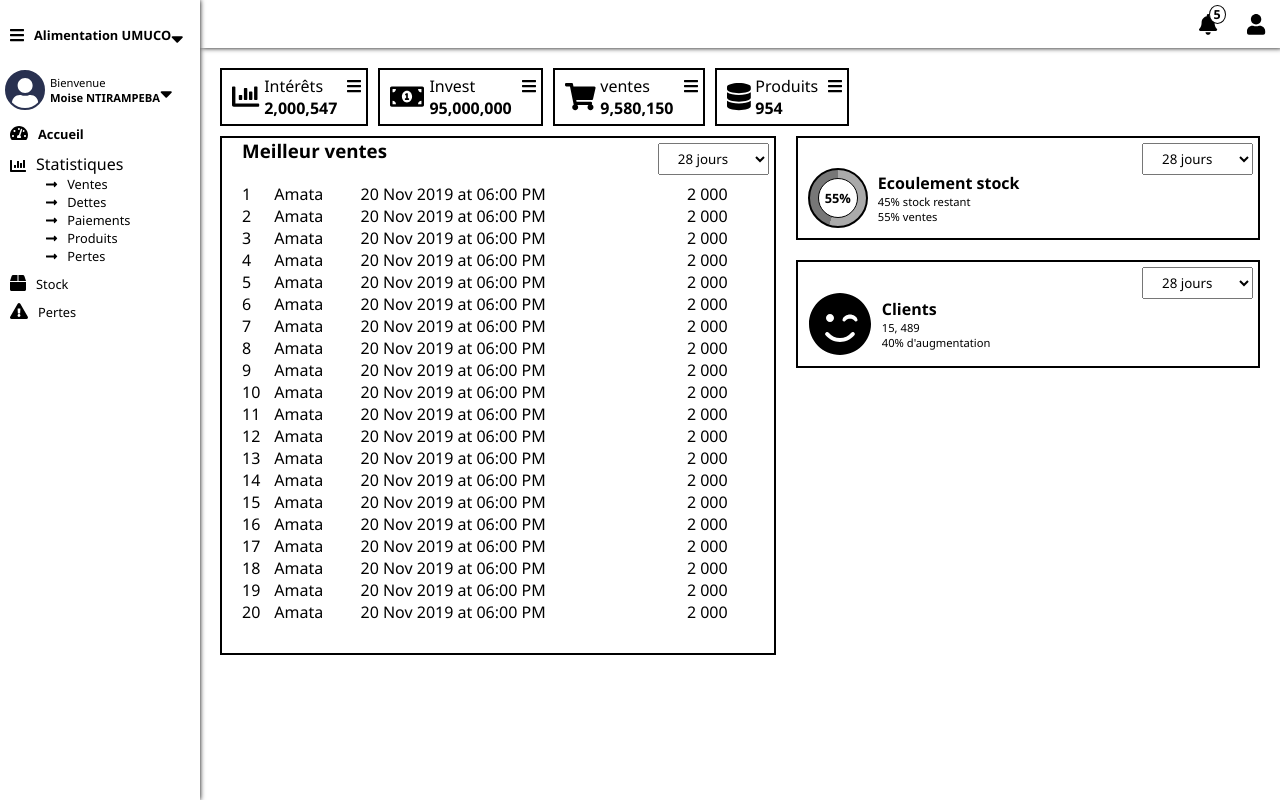
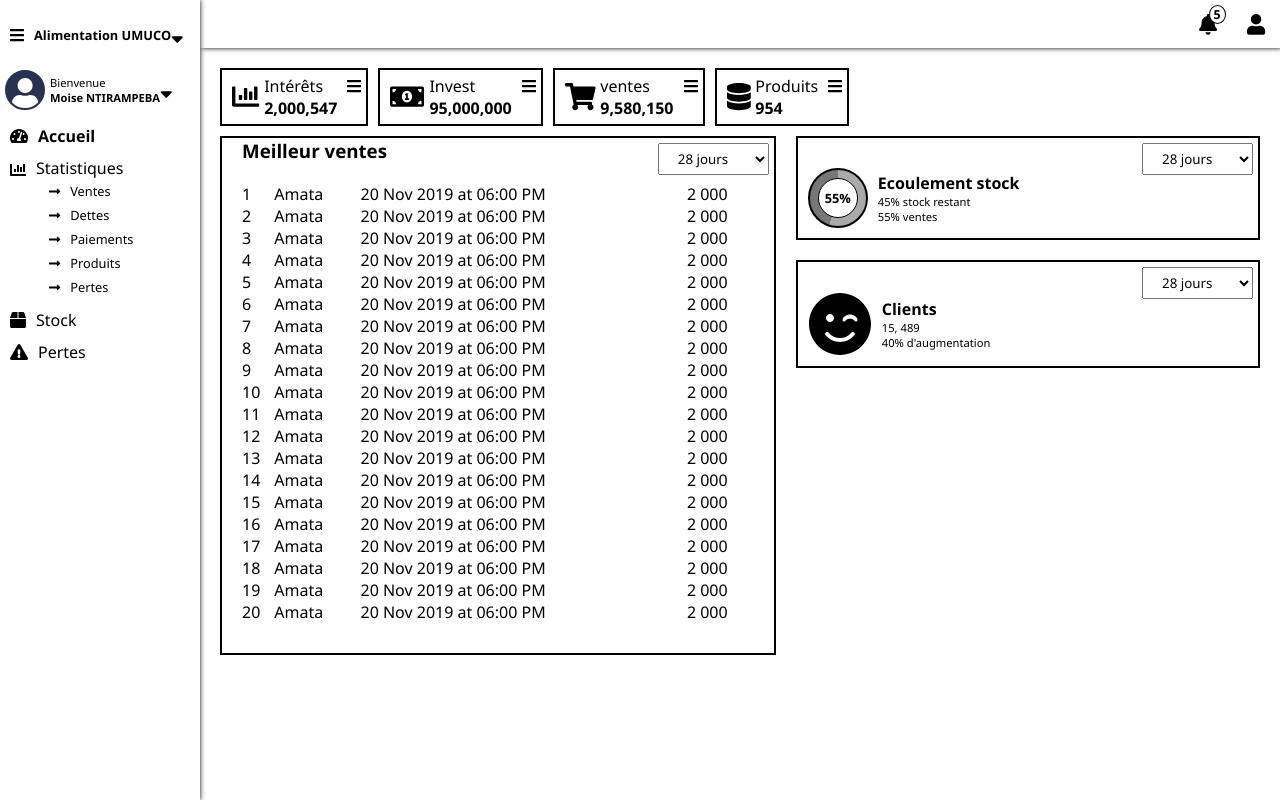
Before and after one commit to hogiburundi/urufatanamende_ui, a Vue app: page /#/ in a window 1280 px wide. Both pictures are taken after typing "Sample", "Sample123" into the empty fields and a click on the button "Connexion". Built offline with nearby package versions, Linux system fonts and the light colour scheme.

Commit message:
rearanged menu css

```diff
--- a/src/components/menus.vue
+++ b/src/components/menus.vue
@@ -3,7 +3,7 @@
 	<div class="select">
 		<div class="kiosk">
 			<fa class="img" icon="bars"/>
-			<div class="name bold">Alimentation UMUCO</div>
+			<div class="bold" style="font-size: .8em;">Alimentation UMUCO</div>
 			<fa class="arrow" icon="sort-down"/>
 		</div>
 		<div class="contextmenu" style="width: 200px;">
@@ -30,12 +30,12 @@
 		<ContextMenu/>
 	</div>
 	<router-link to="/" v-slot="{ href, navigate, isExactActive }">
-		<div class="submenus menu" @click="navigate" :class="{'active':isExactActive}">
+		<div class="menu" @click="navigate" :class="{'active':isExactActive}">
 			<fa class="img" icon="tachometer-alt"/>
 			<div class="name">Accueil</div>
 		</div>
 	</router-link>
-	<div class="submenus">
+	<div class="deepmenu">
 		<fa class="img" style="margin-top: 5px;" icon="chart-bar"/>
 		<div>
 			<div>Statistiques</div>
@@ -72,13 +72,13 @@
 		</div>
 	</div>
 	<router-link to="/stock" v-slot="{ href, navigate, isExactActive }">
-		<div class="submenus menu" @click="navigate" :class="{'active':isExactActive}">
+		<div class="menu" @click="navigate" :class="{'active':isExactActive}">
 			<fa class="img" icon="box"/>
 			<div class="name">Stock</div>
 		</div>
 	</router-link>
 	<router-link to="/pertes" v-slot="{ href, navigate, isExactActive }">
-		<div class="submenus menu" @click="navigate" :class="{'active':isExactActive}">
+		<div class="menu" @click="navigate" :class="{'active':isExactActive}">
 			<fa class="img" icon="exclamation-triangle"/>
 			<div class="name">Pertes</div>
 		</div>
@@ -109,12 +109,13 @@ export default{
 	justify-content: sp;
 	margin-top: 10px;
 }
-.submenus{
+.menu, .deepmenu{
 	display: flex;
+	align-items: center;
+	cursor: default;
+}
+.deepmenu{
 	align-items: flex-start;
-}
-.submenus, .select{
-	cursor: default;
 }
 .user .img{
 	background-color: var(--primary);
@@ -138,16 +139,14 @@ export default{
 .bold{
 	font-weight: 700;
 }
-.name, .element{
-	font-size: .8em;
-}
 .arrow{
 	font-size: 20px;
 }
 .element{
 	display: flex;
 	align-items: center;
-	padding-right: 10px;
+	font-size: .8em;
+	padding: 3px 10px 3px 3px;
 }
 .element:hover, .menu:hover{
 	background-color: cadetblue;
--- a/src/style.css
+++ b/src/style.css
@@ -87,7 +87,7 @@ tr:hover{
     background-color: #f0f0f0;
 }
 td{
-    padding-left: 5px;
+    padding: 0 5px;
     overflow: hidden;
     height: 30px;
 }
--- a/src/views/StatVentes.vue
+++ b/src/views/StatVentes.vue
@@ -22,10 +22,10 @@
 					<td class="right">{{ money(36000) }} FBu</td>
 					<td class="right">{{ money(36000)}} FBu</td>
 					<td class="right">{{ money(0) }} FBu</td>
-					<td>{{ money(2210) }} FBu</td>
+					<td class="right">{{ money(2210) }} FBu</td>
 					<td>
-						<button>modifier</button>
-						<button>supprimer</button>
+						<button>details</button>
+						<button>Supprimer</button>
 					</td>
 				</tr>
 			</tbody>
--- a/src/views/Stock.vue
+++ b/src/views/Stock.vue
@@ -28,7 +28,7 @@
 					<td>Bouteilles</td>
 					<td>Bouteilles</td>
 					<td class="right">{{ money(140000) }}</td>
-					<td class="right">{{ money(2800000)}} FBu</td>
+					<td class="right">{{ money(2800000)}}</td>
 					<td>
 						<button>Modifier</button>
 						<button>Ajouter</button>
@@ -39,7 +39,7 @@
 				<tr>
 					<th colspan="6"></th>
 					<th class="right">
-						{{ money(2800000000)}} FBu
+						{{ money(2800000000)}}
 					</th>
 					<th></th>
 				</tr>
```
